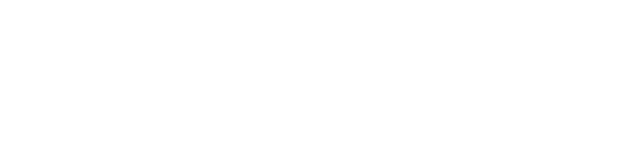
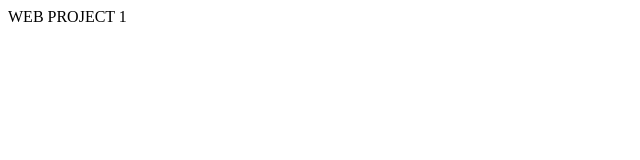
Before and after one commit to andrewrhoden/info2180project1, a plain HTML site: page index.html in a window 1280 px wide. Shown: the whole page, without its empty margins (0-640 px from the left). Drawn offline with Linux system fonts and the light colour scheme.

Commit message:
a helpful message

```diff
--- a/index.html
+++ b/index.html
@@ -7,7 +7,7 @@
 
 <body>
 
-
+WEB PROJECT 1
 
   </body>
 
```
